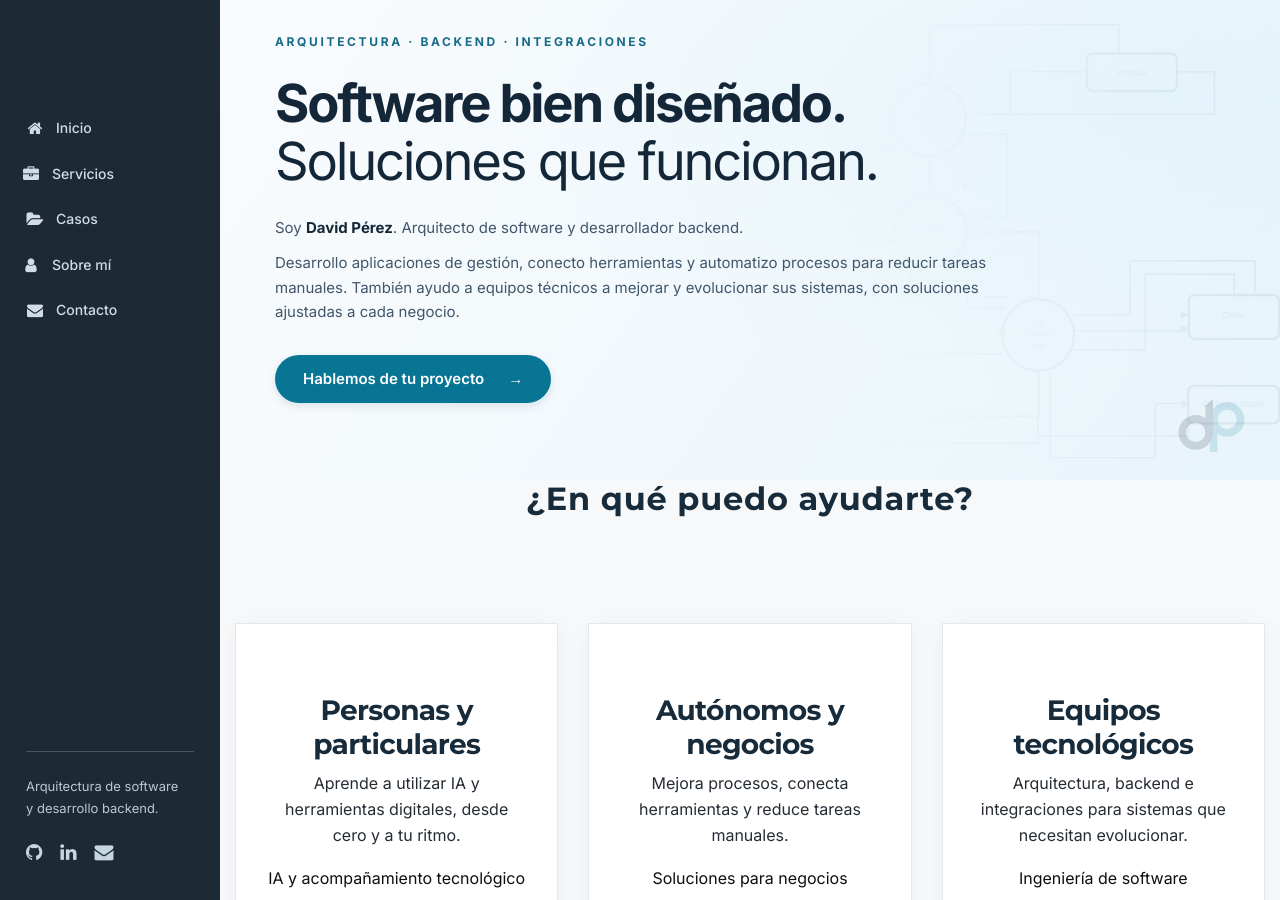
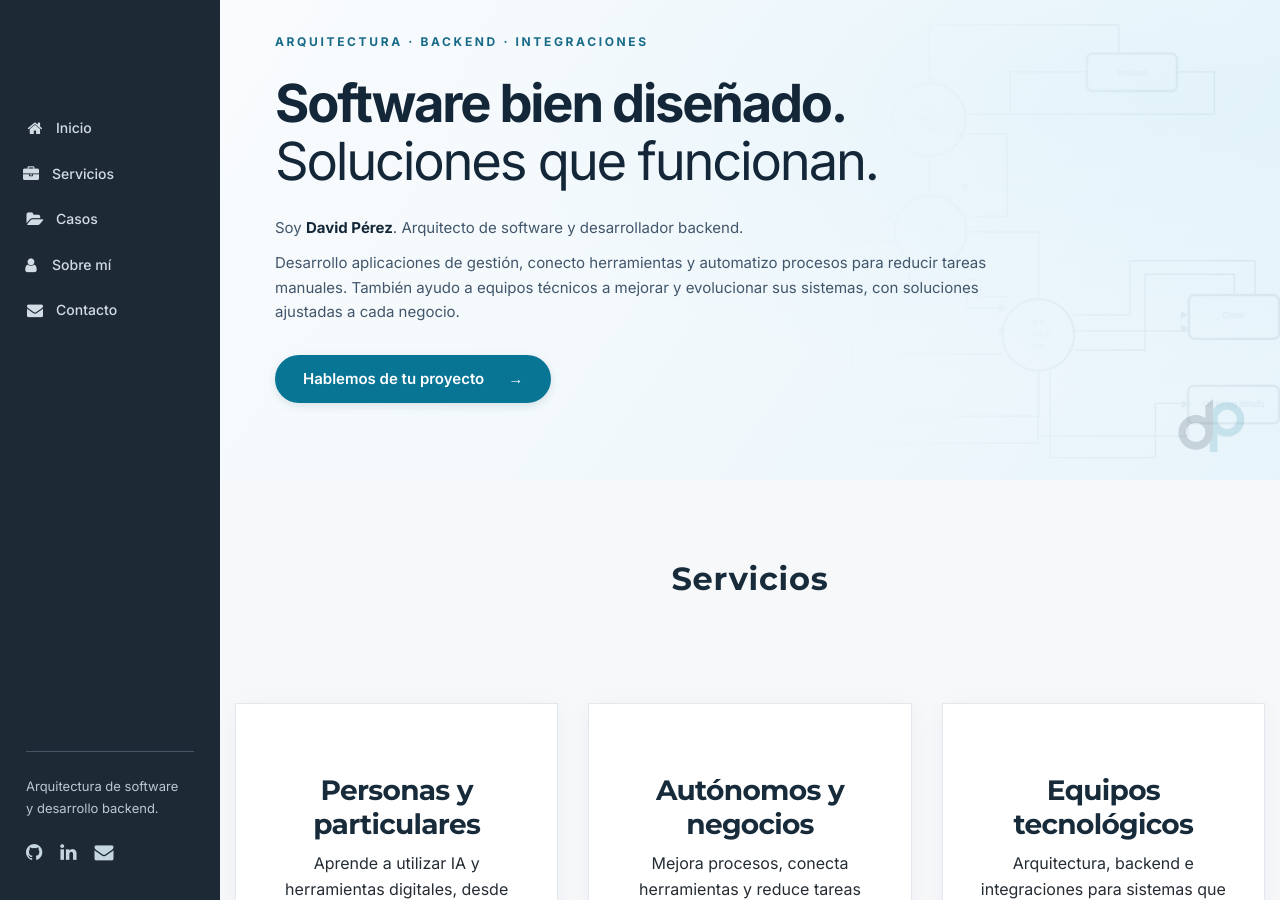
Before and after one commit to dabiz-me/dabiz.me, a Jekyll site: the page built from index.html, in a window 1280 px wide and 900 px high. Built offline with Jekyll 4.4.1, drawn with Linux system fonts in a browser that asks for light colours.

Commit message:
refactor(v3.1): simplify landing and link professional profile

```diff
--- a/_includes/audience_section.html
+++ b/_includes/audience_section.html
@@ -1,11 +1,11 @@
-<section class="full-page clearfix dabiz-audiences" id="destinatarios" aria-labelledby="audiences-title">
+<section class="full-page clearfix dabiz-audiences" id="services" aria-labelledby="audiences-title">
   <div class="container-fluid">
-    <div class="section-title text-center"><div class="border-center"></div><h2 id="audiences-title">¿En qué puedo ayudarte?</h2><div class="border-center"></div></div>
+    <div class="section-title text-center"><div class="border-center"></div><h2 id="audiences-title">Servicios</h2><div class="border-center"></div></div>
     <div class="row">
       <div class="col-lg-4 col-md-6 dabiz-audience-column"><article class="services-box text-center"><h3>Personas y particulares</h3><p>Aprende a utilizar IA y herramientas digitales, desde cero y a tu ritmo.</p><a href="{{ '/ia-y-tecnologia/' | relative_url }}">IA y acompañamiento tecnológico</a></article></div>
       <div class="col-lg-4 col-md-6 dabiz-audience-column"><article class="services-box text-center"><h3>Autónomos y negocios</h3><p>Mejora procesos, conecta herramientas y reduce tareas manuales.</p><a href="{{ '/soluciones-negocios/' | relative_url }}">Soluciones para negocios</a></article></div>
       <div class="col-lg-4 col-md-6 dabiz-audience-column"><article class="services-box text-center"><h3>Equipos tecnológicos</h3><p>Arquitectura, backend e integraciones para sistemas que necesitan evolucionar.</p><a href="{{ '/ingenieria-software/' | relative_url }}">Ingeniería de software</a></article></div>
-      <p class="text-center dabiz-audience-more"><a href="{{ '/servicios/' | relative_url }}">Ver todos los servicios <i class="fa fa-long-arrow-right" aria-hidden="true"></i></a></p>
     </div>
+    <p class="text-center dabiz-audience-more"><a href="{{ '/servicios/' | relative_url }}">Ver todos los servicios <i class="fa fa-long-arrow-right" aria-hidden="true"></i></a></p>
   </div>
 </section>
```
